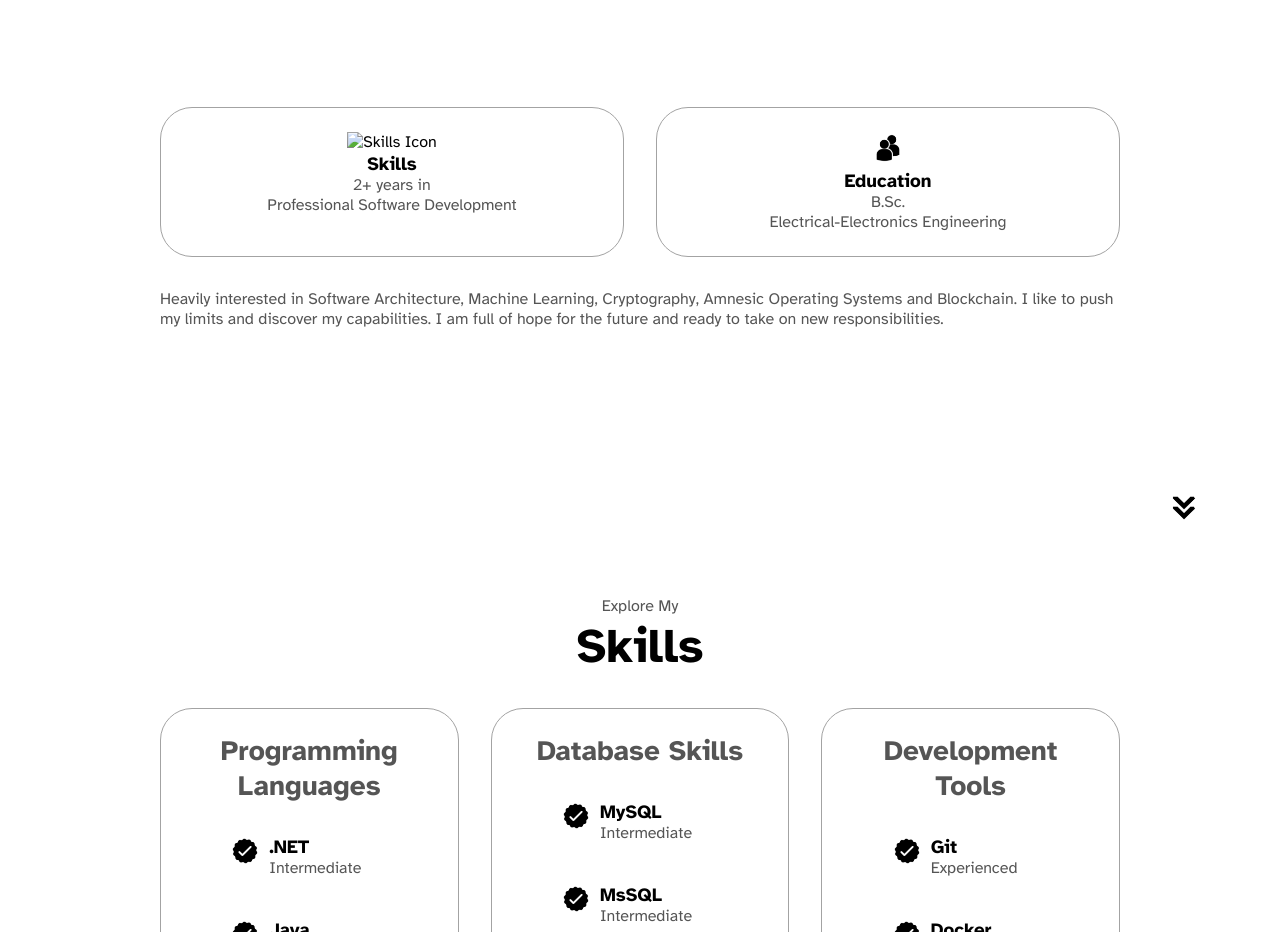
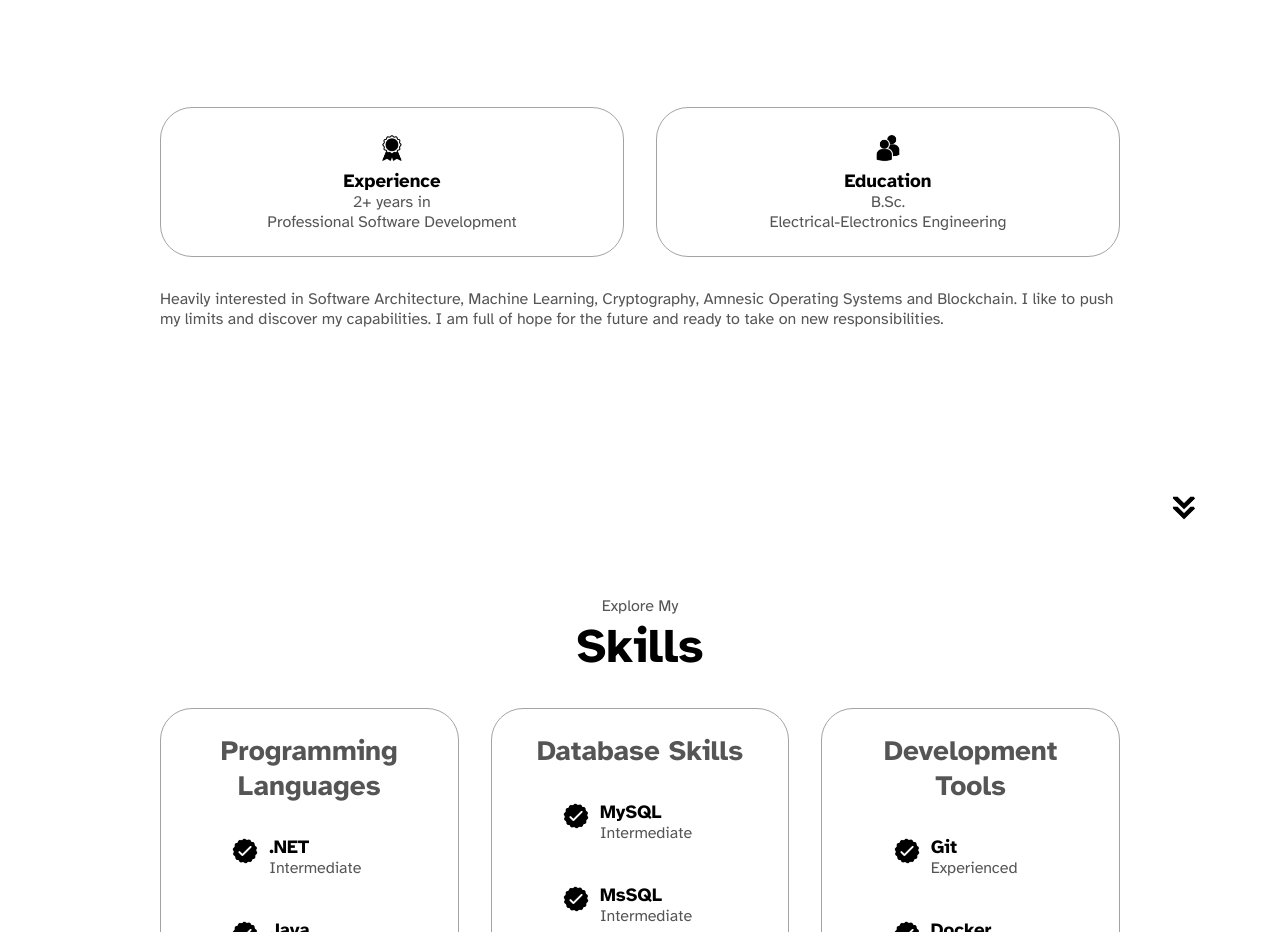
Before and after one commit to ali-gunes/aligunes.dev, a plain HTML site: page index.html in a window 1280 px wide. Shown: the part 1100-2032 px from the top of the page. Drawn offline with Linux system fonts and the light colour scheme.

Commit message:
Fix non-img problem and remove redundant pics

```diff
--- a/index.html
+++ b/index.html
@@ -66,8 +66,8 @@
             <div class="about-details-container">
                 <div class="about-containers">
                     <div class="details-container">
-                        <img src="./assets/skills.png" alt="Skills Icon" class="icon"/>
-                        <h3>Skills</h3>
+                        <img src="./assets/experience.png" alt="Experience Icon" class="icon"/>
+                        <h3>Experience</h3>
                         <p>2+ years in <br />Professional Software Development</p>
                     </div>
                     <div class="details-container">
```
Also changed, not shown: assets/about-pic.png (deleted), assets/profile-pic-2.png (deleted), assets/profile-pic.png (deleted).
